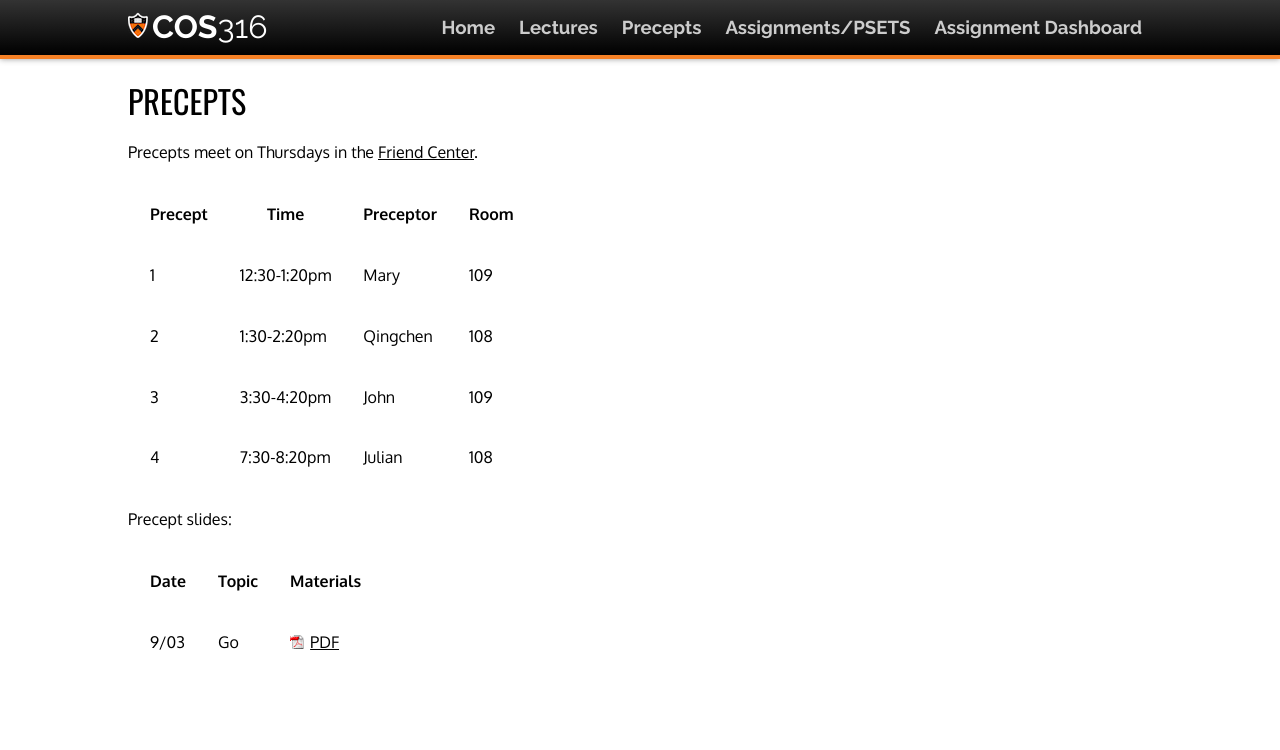
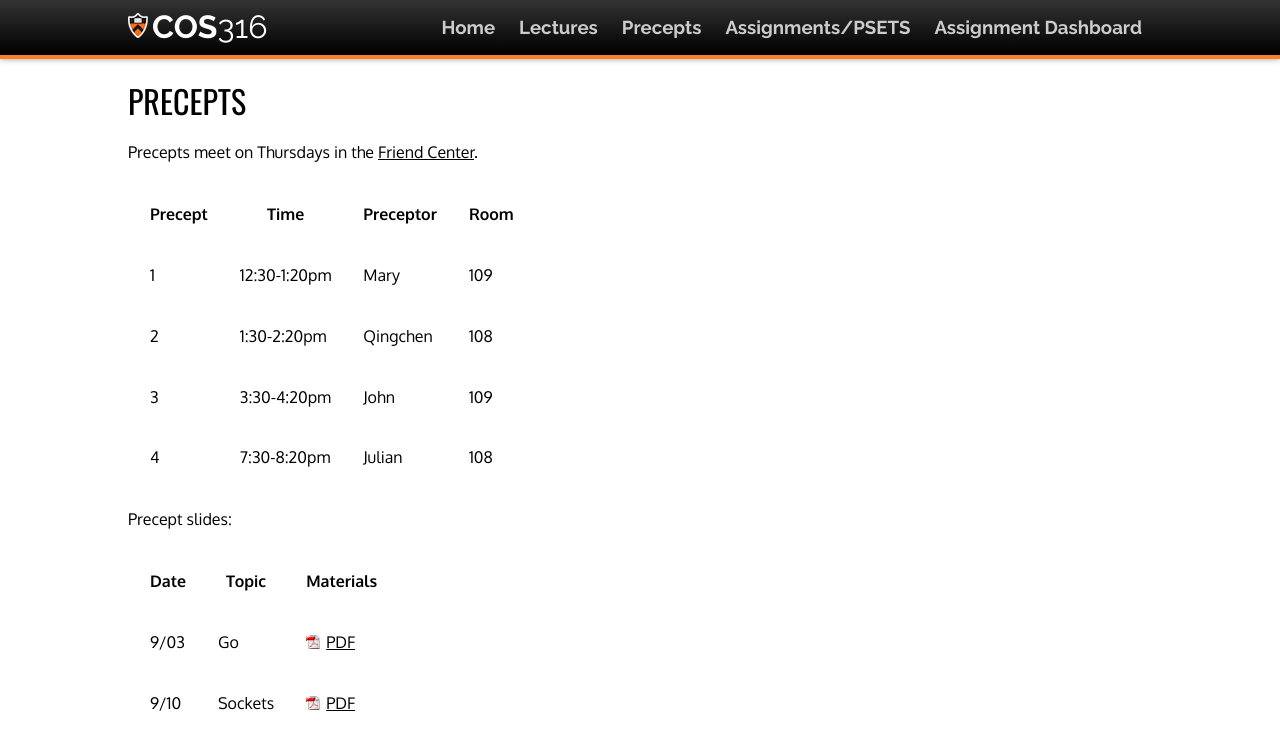
Before and after one commit to cos316/cos316-web, a Jekyll site: the page built from precepts.md, in a window 1280 px wide. Shown: the top 750 px of the page. Built offline with Jekyll 4.4.1, drawn with Linux system fonts in a browser that asks for light colours; nearby versions of some CDN libraries.

Commit message:
upload precept 2 slides

```diff
--- a/precepts.md
+++ b/precepts.md
@@ -17,9 +17,9 @@ Precept slides:
 |Date   | Topic    | Materials      |
 |-------|----------|----------------|
 | 9/03  | Go       | [PDF](/precepts/Go-Programming.pdf) |
+| 9/10  | Sockets  | [PDF](/precepts/Socket-Programming.pdf) |
 
 <!--
-| 9/10  | Sockets  | [PDF](/precepts/Socket-Programming.pdf) |
 | 9/17  | HTTP     | [PDF](/precepts/HTTP.pdf) |
 | 9/24  | Tests and Benchmarks | [PDF](/precepts/Testing-and-Benchmarking.pdf) |
 | 10/01 | Caches   | [PDF](/precepts/Cache-Eviction.pdf) |
```
Also changed, not shown: 1 other file.
